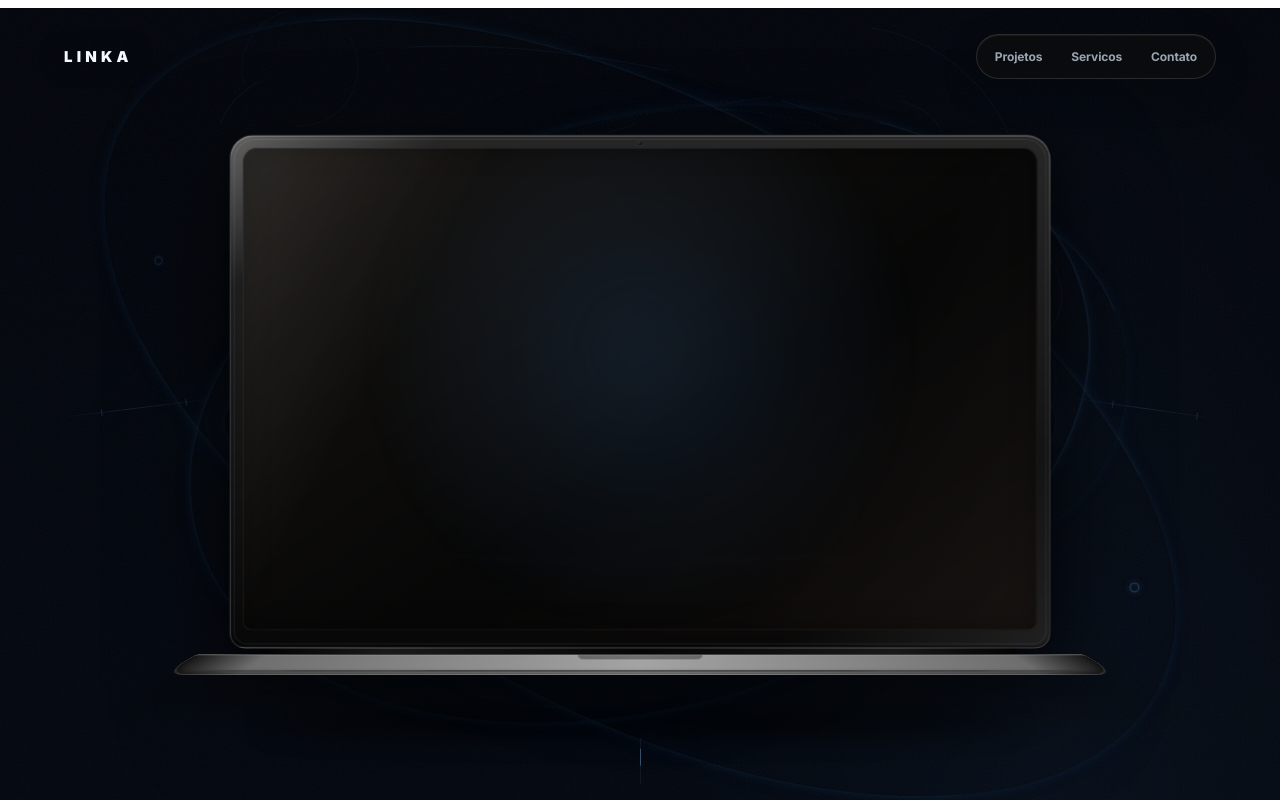
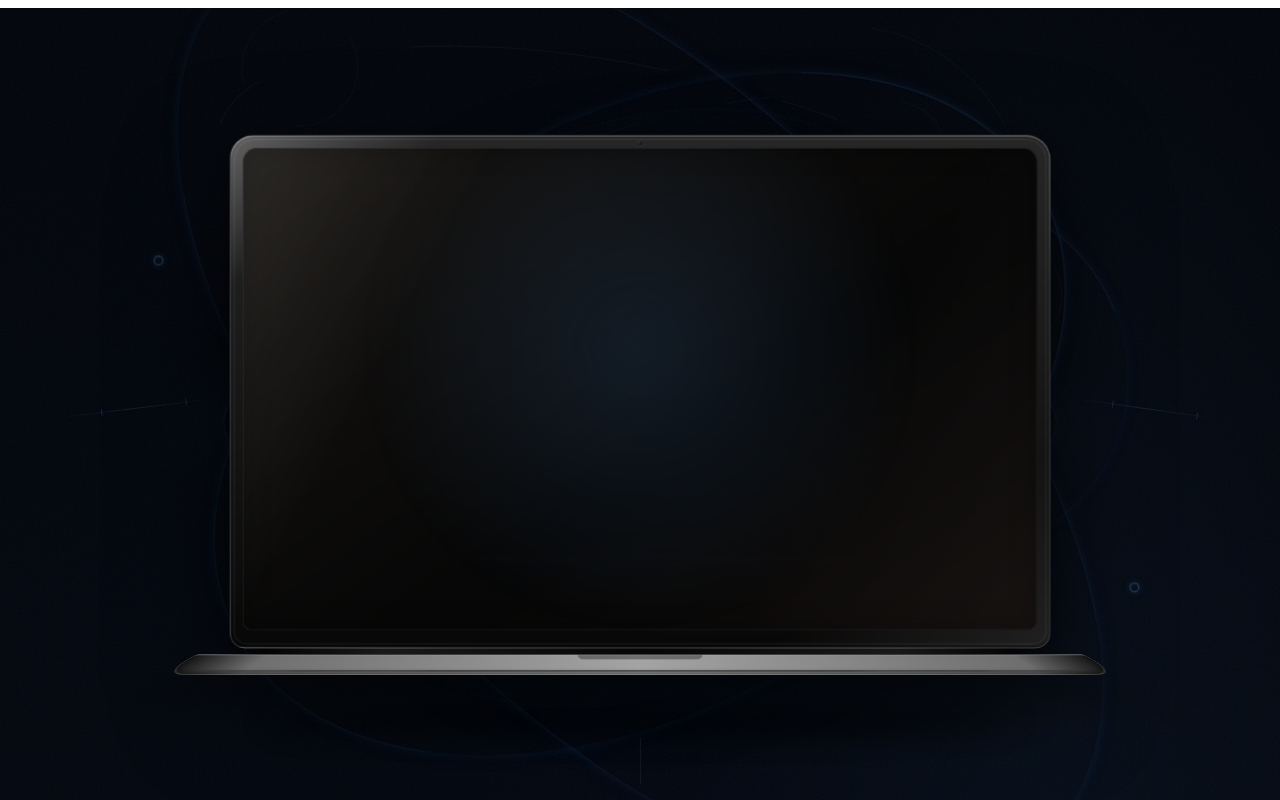
Before and after one commit to estherdalagnol2005-ctrl/linkanext, a Next.js app: page / in a window 1280 px wide. Shown: the top 800 px of the page. Built offline with nearby package versions, Linux system fonts and the light colour scheme.

Commit message:
remover cabecalho do topo

```diff
--- a/app/globals.css
+++ b/app/globals.css
@@ -1 +1,5 @@
 /* Os estilos visuais permanecem na fonte de verdade: referenciafuncional.html. */
+
+.linka-header {
+  display: none !important;
+}
```
